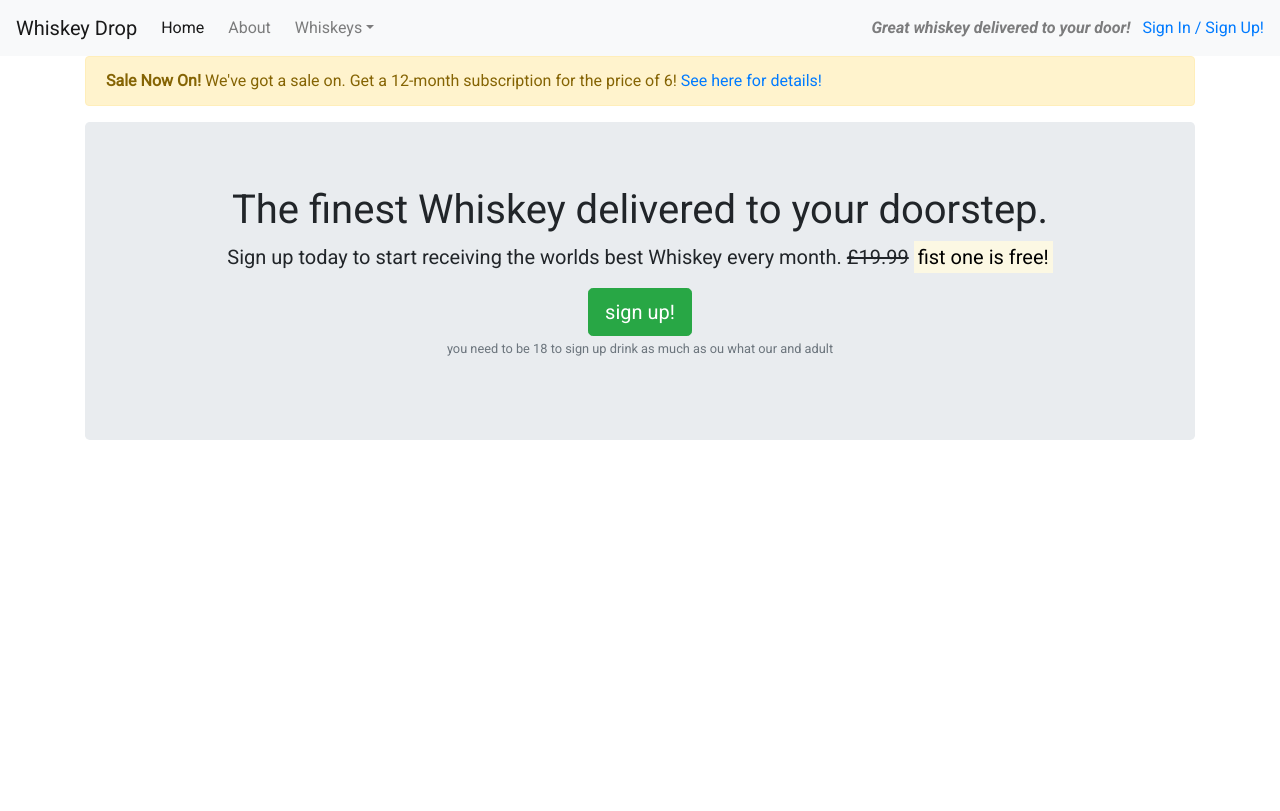
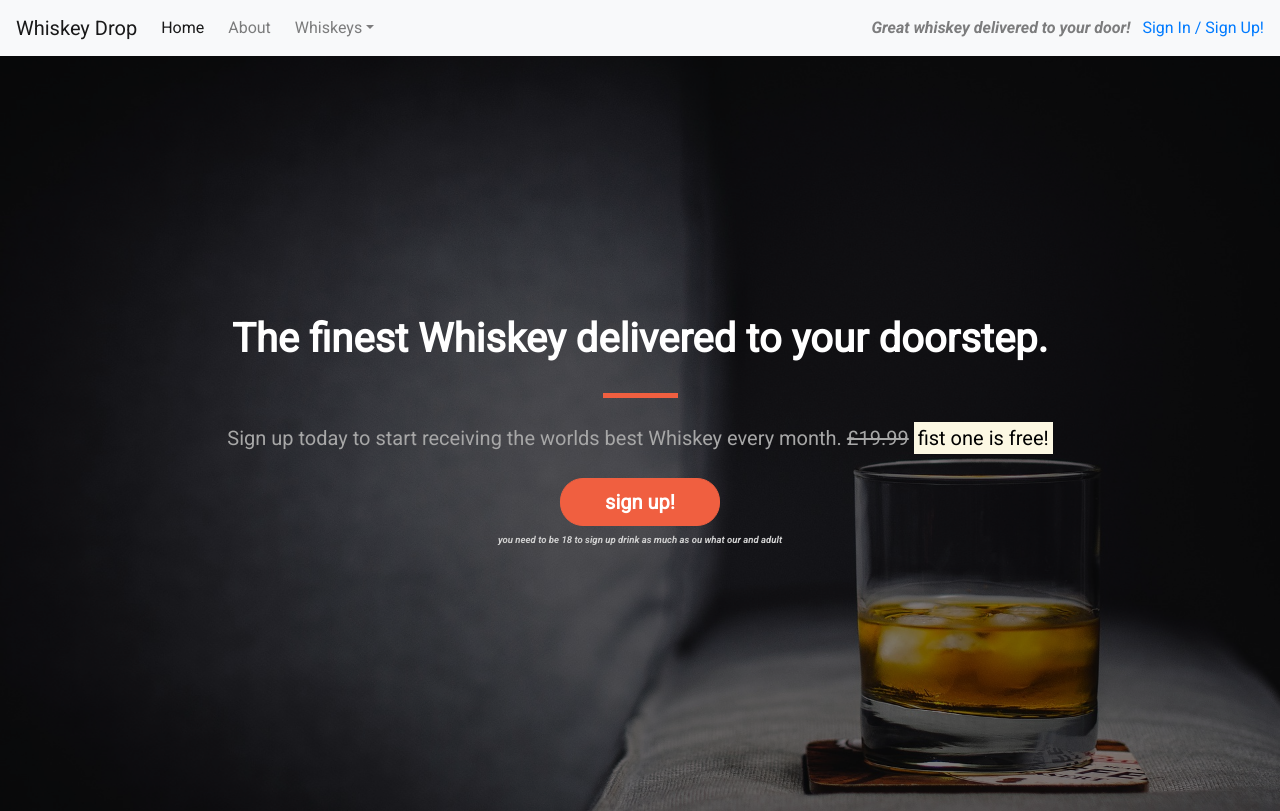
Before and after one commit to FinnbarrAmbrose/bootstrap-play, a plain HTML site: page index.html in a window 1280 px wide. Shown: the top 811 px of the page. Drawn offline with nearby package versions, Linux system fonts and the light colour scheme; a web font is replaced by a local one.

Commit message:
adding css stuff

```diff
--- a/CSS/styles.css
+++ b/CSS/styles.css
@@ -7,9 +7,18 @@ body {
 }
 
 .callout-container {
-height: 100vh;
+    height: 100vh;
+    background: url("../image/whiskey-background.jpg") no-repeat bottom right fixed;
+    -webkit-background-size: cover;
+    -moz-background-size: cover;
+    -o-background-size: cover;
+     background-size: cover;
 
+    display: flex;
+    align-items: center;
+    justify-content: center;
 
+    position: relative;
 }
 
 .quotes-container {
@@ -19,3 +28,78 @@ height: 100vh;
 .featurse-container{
 
 }
+
+
+/* .block-divided */
+
+.block-divided {
+    width: 75px;
+    height: 5px;
+    border: 0;
+}
+
+.block-divided--ogange {
+    background-color: #f05f40;
+}
+
+.block-divided--short {
+    width: 35px;
+
+}
+
+/* overlays */
+
+.opaque-overlay {
+    position: absolute;
+    top: 0;
+    left: 0;
+    height: 100%;
+    width: 100%;
+    background-color: rgba(0, 0, 0, 0.5);
+}
+
+
+/* jumbotrons */
+.jumbotron {
+    background-color: transparent;
+}
+
+.jumbotron-header {
+    color: white;
+    font-weight: bold;
+    margin-bottom: 30px;
+}
+
+
+.jumbotron .lead {
+    margin: 25px 0;
+    color: #a7a7a7;
+
+}
+
+.jumbotron small {
+    font-size: 60%;
+    font-style: italic;
+    color: #d0d0d0;
+}
+
+/* buttons */
+.btn--cta {
+	font-weight: bold;
+	border-radius: 23px;
+	width: 160px;
+}
+
+.btn--red {
+	color: white;
+	background-color:#f05f40;
+	border-color: #f05f40;
+}
+
+.btn--red:hover,
+.btn--red:active,
+.btn--red:focus,
+.btn--red:active:focus {
+    background-color: blue;
+    border-color: blue;
+}
--- a/index.html
+++ b/index.html
@@ -62,7 +62,7 @@
     </div>
   </nav>
 
-  <!--promo-->
+  <!--promo
   <div class="container alert-container">
     <div class="row d-none d-sm-block">
       <div class="col-12">
@@ -72,14 +72,16 @@
         </div>
       </div>
     </div>
-  </div>
+  </div>-->
 
   <!-- callout-->
-  <div class="container callout-container">
+  <div class="container-fluid callout-container">
+    <div class="opaque-overlay">&nbsp</div>
     <div class="row">
       <div class="col-12">
         <section class="callout jumbotron text-center">
-          <h1>The finest Whiskey delivered to your doorstep.</h1>
+          <h1 class="jumbotron-header">The finest Whiskey delivered to your doorstep.</h1>
+          <hr class="block-divided block-divided--ogange">
           <p class="lead">
             Sign up today to start receiving the worlds best Whiskey every
             month.
@@ -87,7 +89,7 @@
             <span class="d-inline d-sm-none"><br /></span>
             <strong><mark>fist one is free!</mark></strong>
           </p>
-          <button class="btn btn-success btn-lg"data-toggle="modal" data-target="#signUpModal">sign up!</button>
+          <button class="btn btn-lg btn--cta btn--red"data-toggle="modal" data-target="#signUpModal">sign up!</button>
           <p class="text-muted">
             <small>you need to be 18 to sign up drink as much as ou what our and
               adult</small>
```
